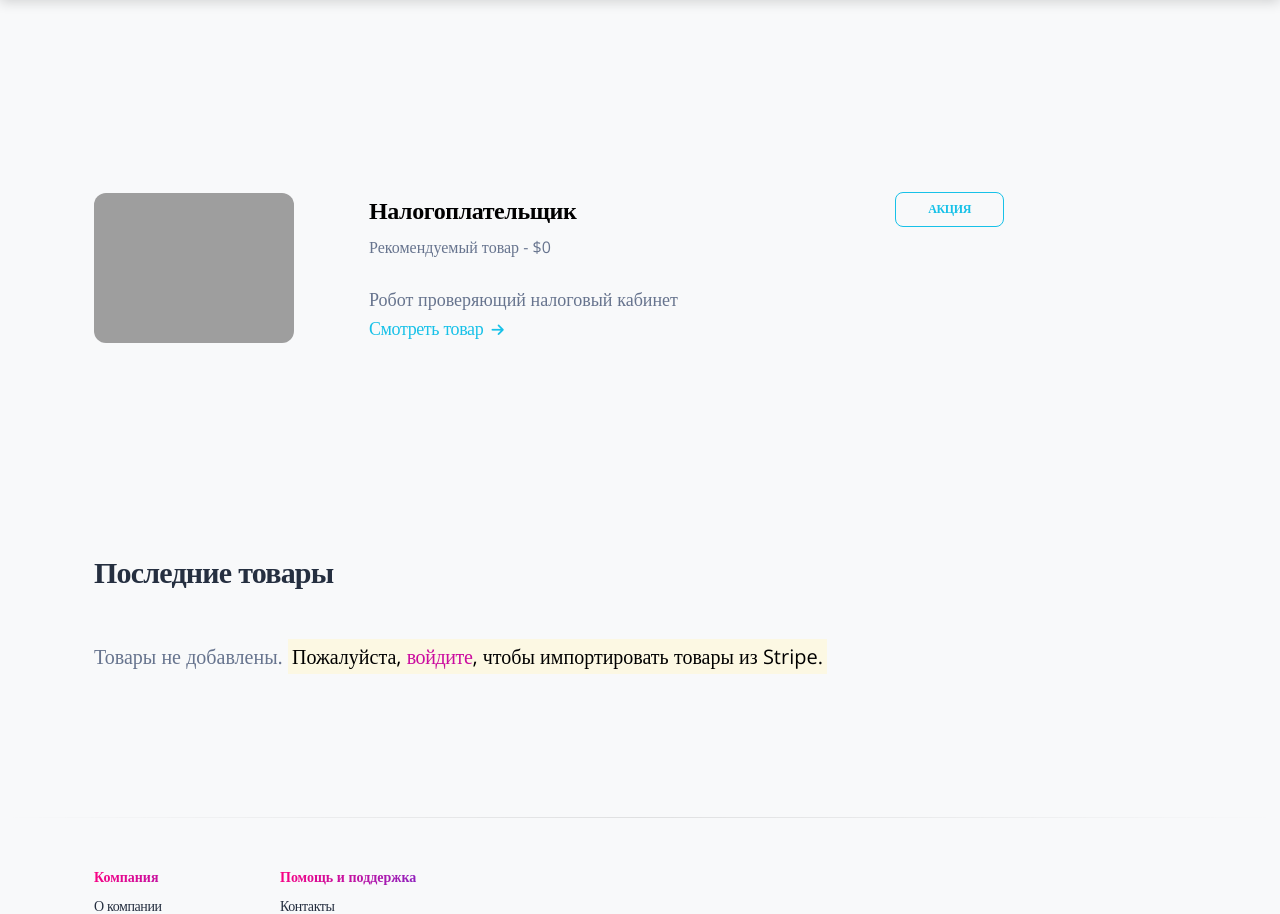
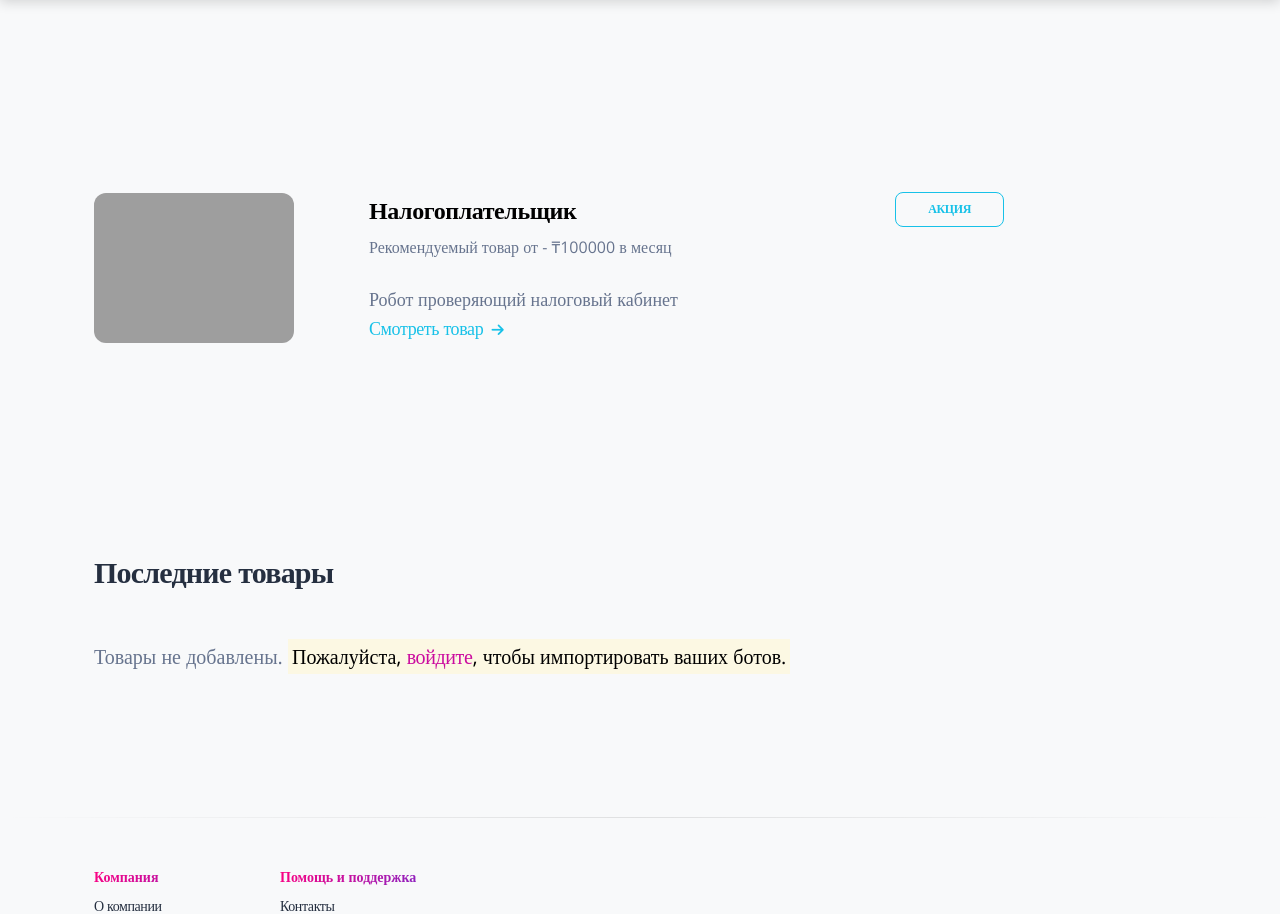
Before and after one commit to im-heimu/ecommerce-flask-stripe, a Flask app: page /products/ in a window 1280 px wide. Shown: the part 70-984 px from the top of the page. Run offline with Flask 3, Linux system fonts and the light colour scheme; parts of the project's set-up code (start-up, migrations or seed data) failed here and were passed over; some libraries are stand-ins or nearby versions; grey boxes are pictures that could not be loaded.

Commit message:
Update product pricing display and translate UI elements to Russian in ecommerce templates, improving user experience for Russian-speaking customers.

```diff
--- a/app/templates/ecommerce/index.html
+++ b/app/templates/ecommerce/index.html
@@ -48,7 +48,7 @@
               </div>
               <div class="row mb-4">
                 <div class="col-auto">
-                  <span>Рекомендуемый товар - ${{ featured_product.price }}</span>
+                  <span>Рекомендуемый товар от - ₸{{ featured_product.price }} в месяц</span>
                 </div>
               </div>
               <p class="text-lg mb-0">
@@ -104,7 +104,7 @@
                 <div class="card-body px-0">
                   <h5>
                     <a href="{{ url_for('products_index') }}{{ product.slug }}" class="text-dark font-weight-bold">
-                      {{ product.name }} - ${{ product.price }}
+                      {{ product.name }} - от ₸{{ product.price }} в месяц
                     </a>
                   </h5>
                   <p>
@@ -154,7 +154,7 @@
 
               {% else %}
 
-                Товары не добавлены. <mark>Пожалуйста, <a class="text-primary" href="{{ url_for('login') }}">войдите</a>, чтобы импортировать товары из Stripe.</mark>
+                Товары не добавлены. <mark>Пожалуйста, <a class="text-primary" href="{{ url_for('login') }}">войдите</a>, чтобы импортировать ваших ботов.</mark>
 
               {% endif %}
 
--- a/app/templates/products/featured.json
+++ b/app/templates/products/featured.json
@@ -2,7 +2,7 @@
     "id": "prod_Mdq6AVJsC9YBCN",
     "name": "Налогоплательщик",
     "currency": "kzt",
-    "price": "0",
+    "price": "100000",
     "full_description": "Робот проверяющий налоговый кабинет",
     "info": "RPA",
     "img_main": "https://img.freepik.com/free-vector/graident-ai-robot-vectorart_78370-4114.jpg?semt=ais_hybrid&w=740&q=80",
```
Also changed, not shown: app/templates/ecommerce/template.html (+4 -4 lines).
